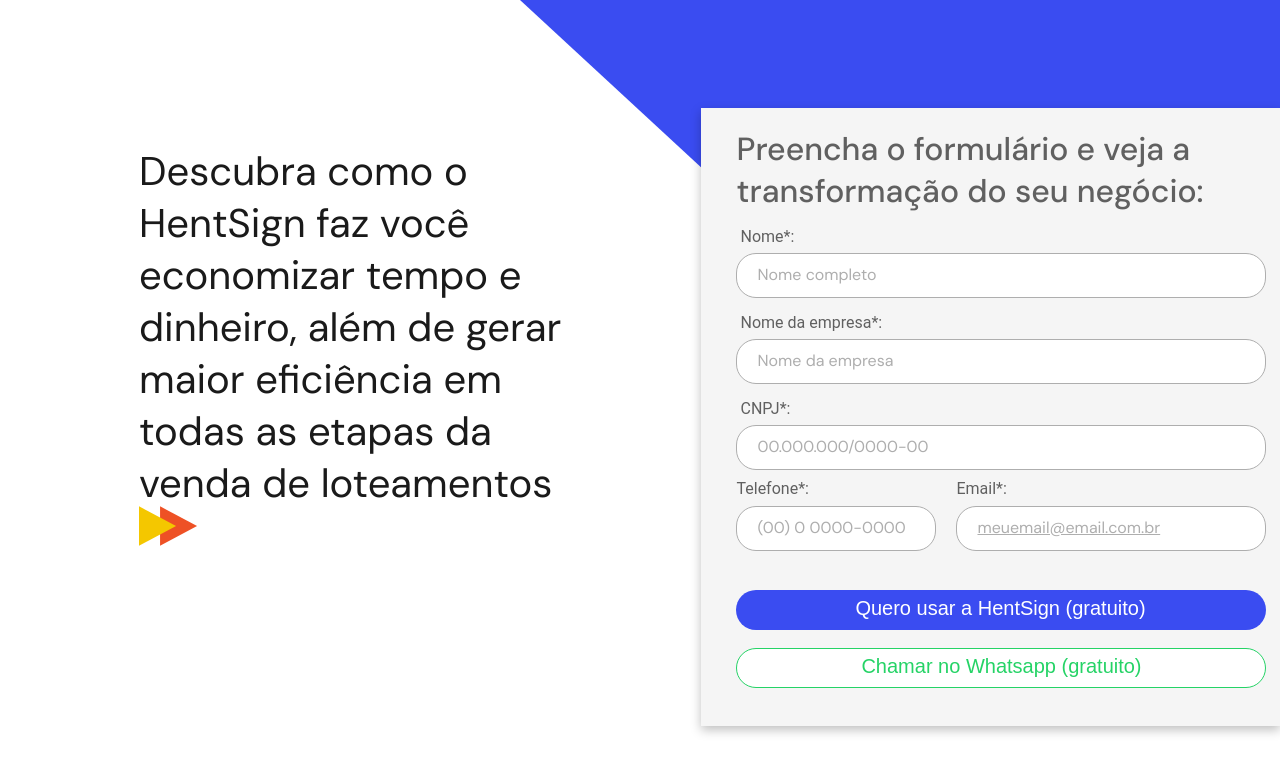
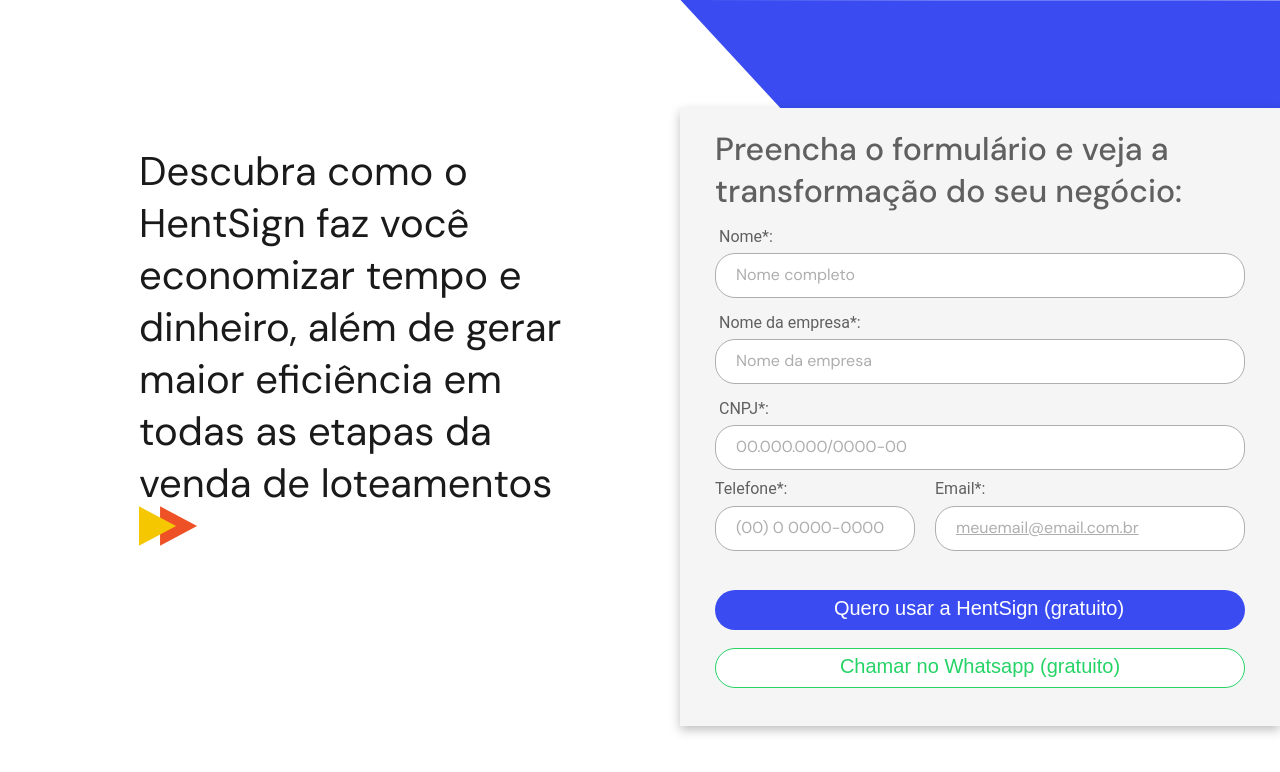
Before and after one commit to citi-onboarding/PTA-Hent, a Next.js app in the folder client/: page / in a window 1280 px wide. Shown: the top 772 px of the page. Built offline with nearby package versions, Linux system fonts and the light colour scheme.

Commit message:
Task feita

```diff
--- a/client/src/pages/TelaFormulario/index.tsx
+++ b/client/src/pages/TelaFormulario/index.tsx
@@ -1,11 +1,11 @@
 import React from "react";
-import { DivTextLeft, Pag, Formulario, Inputs1, Buttons, ButtonTextDiv, DoisInputs, NumTelInput, EmailInput, InputAndText, Icon, IconAndText, Triangle } from "./style";
-import { IconLosangle } from "../../assets";
+import { DivTextLeft, Pag, Formulario, Inputs1, Buttons, ButtonTextDiv, DoisInputs, NumTelInput, EmailInput, InputAndText, Icon, IconAndText } from "./style";
+import { IconLosangle, Poligono} from "../../assets";
 
 export const TelaForm = () => {
     return(
         <Pag>
-            <Triangle />
+
             <IconAndText>
                 <DivTextLeft>
                     <h1>Descubra como o HentSign faz você economizar tempo e dinheiro, além de gerar maior eficiência em todas as etapas da venda de loteamentos</h1>
@@ -14,7 +14,9 @@
                     <img src={IconLosangle.src} alt="Losango"></img>
                 </Icon>
             </IconAndText>
-            {/* <PoligonoDiv></PoligonoDiv> */}
+
+            <div style={{backgroundColor: "", position: "relative", top: "0", right:"0", width: "max-content", height: "max-content"}}>
+                <img src={Poligono.src} style={{position: "absolute", zIndex:"-1"}}></img>
                 <Formulario>
 
                     <h1> Preencha o formulário e veja a transformação do seu negócio: </h1>
@@ -50,6 +52,7 @@
                     </Buttons>
 
                 </Formulario>
+            </div>
         </Pag>
     );
 }
--- a/client/src/pages/TelaFormulario/style.ts
+++ b/client/src/pages/TelaFormulario/style.ts
@@ -2,26 +2,19 @@
 
 export const Pag = styled.div`
     display: flex;
+    flex-direction: row;
+    justify-content: center;
+    align-content: center;
     gap: 64px;
     height: 844px;
     width: 100%;
     overflow-x: hidden;
+    img {
+        height: max-content;
+        width: max-content;
+    }
 `;
-export const Triangle = styled.div`
-    width: 0px;
-    height: 0px;
-    border-style: solid;
-    border-width: 0 760px 702.5px 0;
-    border-color: transparent #3A4CF1 transparent transparent;
-    transform: rotate(0deg);
-    position: absolute;
-    top: 0;
-    right: 0;
-    z-index: -1;
-`;
-export const DivTriangle = styled.div`
 
-`;
 // Texto grande do lado da div do formulário
 export const DivTextLeft = styled.div`
     width: 470px;
@@ -35,6 +28,7 @@
         font-weight: 400;
     }
 `;
+
 export const Icon = styled.div`
     width: 59px;
     height: 40px;
@@ -53,7 +47,6 @@
     width: 517px;
     margin-top: 145px;
     margin-left: 139px;
-    /* background-color: red; */
 `;
 
 // Div que contém o formulário
@@ -88,7 +81,7 @@
         font-size: 16px;
         font-family: DM Sans;
         font-weight: 400;
-        padding-left: 20px;
+        /* padding-left: 20px; */
     }
 `;
 
@@ -96,6 +89,7 @@
     width: 530px;
     height: 45px;
     border-radius: 20px;
+    padding-left: 20px;
     border: 1px solid #AEAEAE;
     margin-left: 35px;
     outline: none;
@@ -128,6 +122,7 @@
     width: 200px;
     height: 45px;
     border-radius: 20px;
+    padding-left: 20px;
     border: 1px solid #AEAEAE;
     outline: none;
 `;
@@ -136,6 +131,7 @@
     width: 310px;
     height: 45px;
     border-radius: 20px;
+    padding-left: 20px;
     outline: none;
     border: 1px solid #AEAEAE;
 `;
```
Lines whose indentation alone changed are shown as unchanged.
